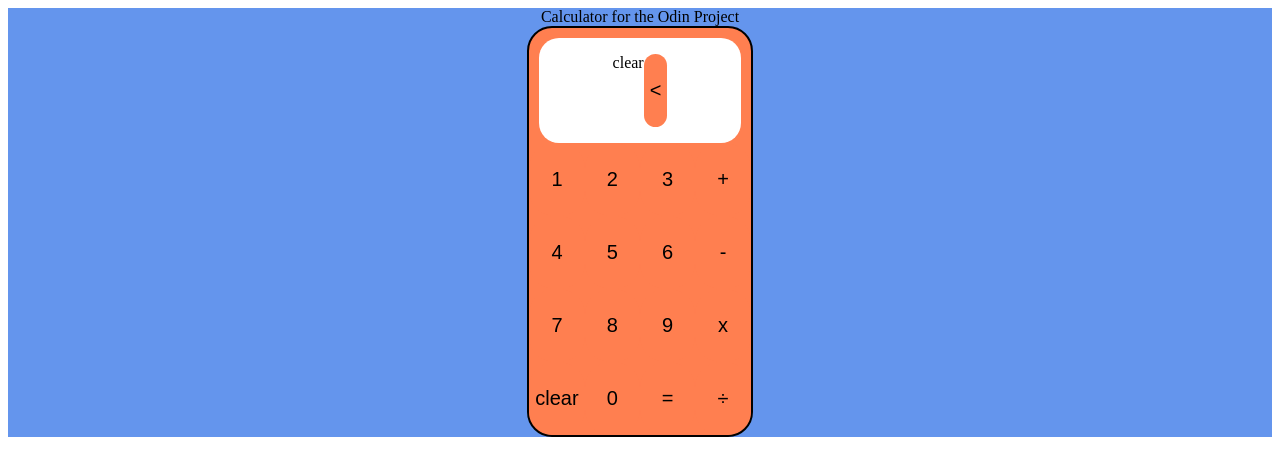
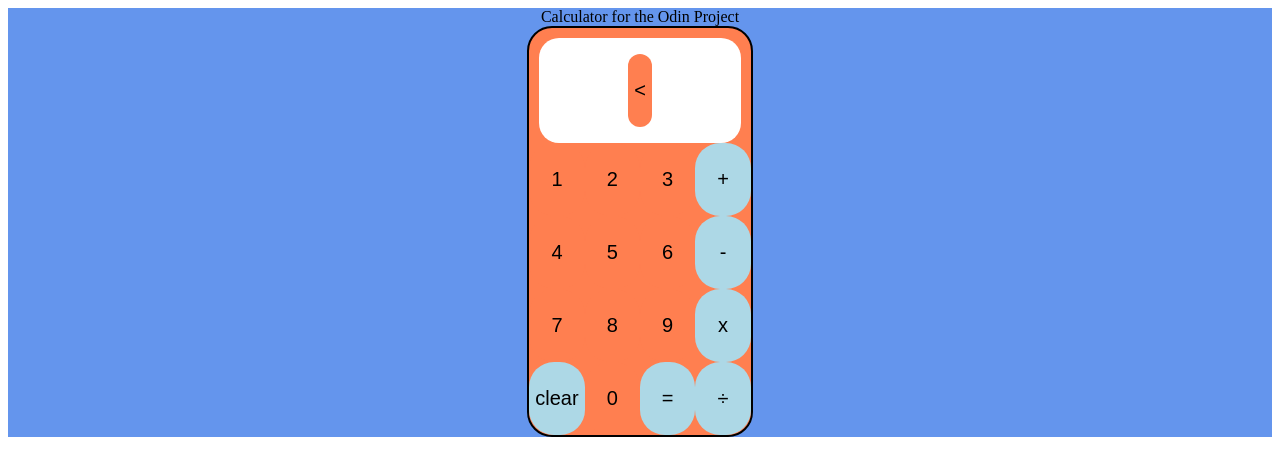
Before and after one commit to Dylaan94/Calculator, a plain HTML site: page index.html in a window 1280 px wide. Both pictures are taken after a click on the button "clear". Drawn offline with Linux system fonts and the light colour scheme.

Commit message:
argument storing functionality added

```diff
--- a/index.html
+++ b/index.html
@@ -13,9 +13,7 @@
         </div>
         <div class = "calculatorContainer">
             <div class = "calcDisplay">
-                <p class = "display" id = "display">
-
-                </p>
+                <p class = "display" id = "display"></p>
                 <p class = "backspaceBtn">
                     <button class = "btn" id = "backspace"> < </button>
 
@@ -26,22 +24,22 @@
                 <button class = "btn" id = "1"> 1 </button>
                 <button class = "btn" id = "2"> 2 </button>
                 <button class = "btn" id = "3"> 3 </button>
-                <button class = "btn" id = "add"> + </button>
+                <button class = "operator" id = "add"> + </button>
 
                 <button class = "btn" id = "4"> 4 </button>
                 <button class = "btn" id = "5"> 5 </button>
                 <button class = "btn" id = "6"> 6 </button>
-                <button class = "btn" id = "subtract"> - </button>
+                <button class = "operator" id = "subtract"> - </button>
 
                 <button class = "btn" id = "7"> 7 </button>
                 <button class = "btn" id = "8"> 8 </button>
                 <button class = "btn" id = "9"> 9 </button>
-                <button class = "btn" id = "multiply"> x </button>
+                <button class = "operator" id = "multiply"> x </button>
 
-                <button class = "btn" id = "clear"> clear </button>
+                <button class = "operator" id = "clear"> clear </button>
                 <button class = "btn" id = "zero"> 0 </button>
-                <button class = "btn" id = "equals"> = </button>
-                <button class = "btn" id = "divide"> ÷ </button>
+                <button class = "equals" id = "equals"> = </button>
+                <button class = "operator" id = "divide"> ÷ </button>
             </div>
 
 
--- a/javascript.js
+++ b/javascript.js
@@ -1,8 +1,9 @@
 let a;
 let b;
-let operator;
+let operator = Array.from(document.getElementsByClassName("operator"));
 let display = document.getElementById("display");
 let button = Array.from(document.getElementsByClassName("btn"));
+let equals = Array.from(document.getElementsByClassName("equals"));
 
 // argument variables
 let firstArg;
@@ -43,8 +44,6 @@ function operate (a,b,operator){
 button.forEach(button => {
 	button.addEventListener("click", function () {
 			display.innerHTML += button.innerHTML;
-
-
 	})
 })
 // uses for each to change the input on the display.
@@ -59,11 +58,29 @@ button.forEach(button => {
 // Then, once the equals sign has been hit, the second string will be
 // stored as an argument too.
 
-function firstArgFunc () {
-	if (!display.innerHTML === NaN ){
-		display.innerHTML = toString.firstArg;
-		console.log(firstArg)
-	}
+
+operator.forEach(operator => {
+	operator.addEventListener("click" , function () {
+		firstArgFunc(display)
+	})
+})
+
+equals.forEach(equals => {
+	equals.addEventListener("click", function() {
+		secondArgFunc(display);
+	})
+})
 
 
+
+function firstArgFunc () {
+	firstArg = display.innerHTML;
+	display.innerHTML = ""
+	console.log(display.innerHTML);
+	console.log("first arg is " + firstArg)
 };
+
+function secondArgFunc () {
+	secondArg = display.innerHTML;
+	console.log("second arg is " + secondArg)
+}
--- a/style.css
+++ b/style.css
@@ -39,6 +39,32 @@
     border-radius: 25px;
 }
 
+.operator {
+    font-size: 20px;
+    background:lightblue;
+    border: none;
+    padding-top: 25px;
+    padding-bottom: 25px;
+    border-radius: 25px;
+}
+
+.equals {
+    font-size: 20px;
+    background:lightblue;
+    border: none;
+    padding-top: 25px;
+    padding-bottom: 25px;
+    border-radius: 25px;
+}
+
 .btn:hover {
     background: orange;
 }
+
+.operator:hover {
+    background: blue;
+}
+
+.equals:hover {
+    background: blue;
+}
```
